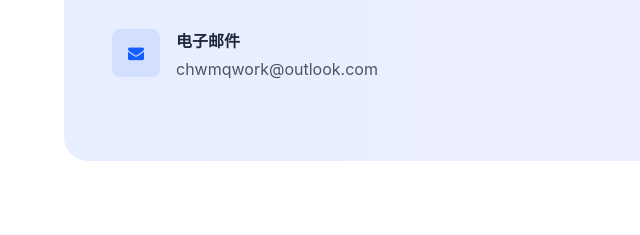
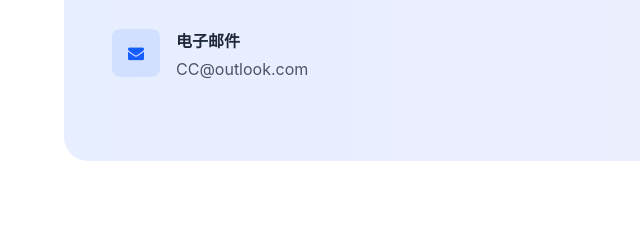
Before and after one commit to chwmq/CC-AI, a plain HTML site: page index.html in a window 1280 px wide. Shown: the part 3965-4200 px from the top of the page, 0-640 px from the left. Drawn offline with nearby package versions, Linux system fonts and the light colour scheme.

Commit message:
Update index.html

```diff
--- a/index.html
+++ b/index.html
@@ -517,7 +517,7 @@
                                     </div>
                                     <div>
                                         <h3 class="font-bold mb-1">电子邮件</h3>
-                                        <p class="text-gray-600">chwmqwork@outlook.com</p>
+                                        <p class="text-gray-600">CC@outlook.com</p>
                                     </div>
                                 </div>
 
```
